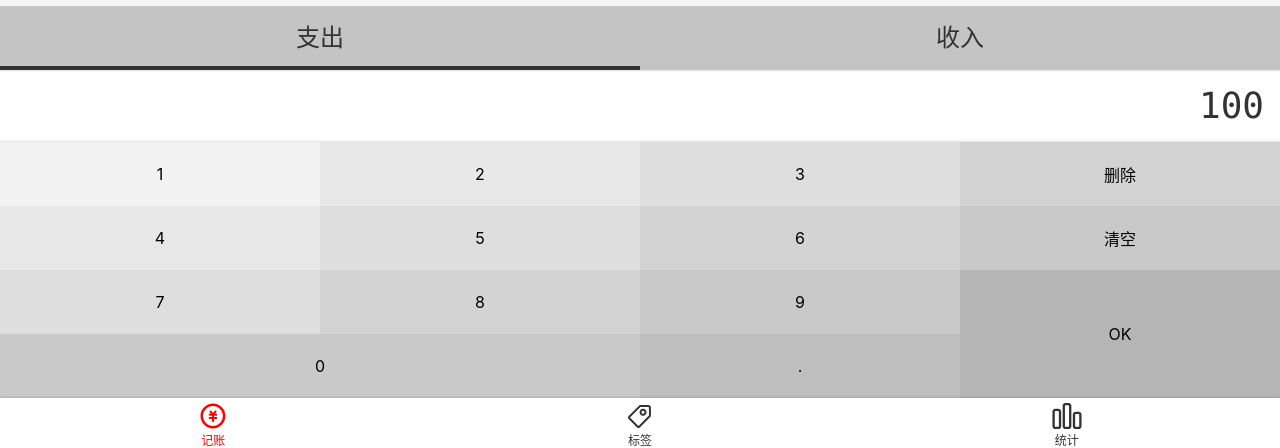
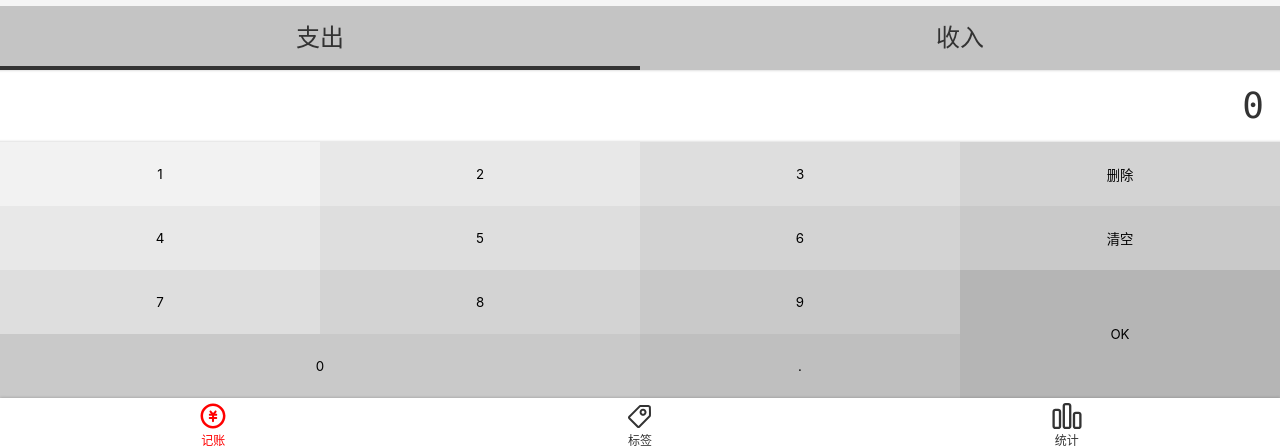
Before and after one commit to deexiao/morney, a Vue app: page /#/money in a window 1280 px wide. Shown: the part 348-796 px from the top of the page. Built offline with nearby package versions, Linux system fonts and the light colour scheme.

Commit message:
基本完成 numberPad 组件

```diff
--- a/src/components/Money/NumberPad.vue
+++ b/src/components/Money/NumberPad.vue
@@ -1,28 +1,61 @@
 <template>
   <div class="numberPad">
-    <div class="output">100</div>
+    <div class="output">{{ output }}</div>
     <div class="buttons">
-      <button>1</button>
-      <button>2</button>
-      <button>3</button>
-      <button>删除</button>
-      <button>4</button>
-      <button>5</button>
-      <button>6</button>
-      <button>清空</button>
-      <button>7</button>
-      <button>8</button>
-      <button>9</button>
-      <button class="ok">OK</button>
-      <button class="zero">0</button>
-      <button>.</button>
+      <button @click="inputContent">1</button>
+      <button @click="inputContent">2</button>
+      <button @click="inputContent">3</button>
+      <button @click="remove">删除</button>
+      <button @click="inputContent">4</button>
+      <button @click="inputContent">5</button>
+      <button @click="inputContent">6</button>
+      <button @click="clear">清空</button>
+      <button @click="inputContent">7</button>
+      <button @click="inputContent">8</button>
+      <button @click="inputContent">9</button>
+      <button @click="ok" class="ok">OK</button>
+      <button @click="inputContent" class="zero">0</button>
+      <button @click="inputContent">.</button>
     </div>
   </div>
 </template>
 
 <script lang="ts">
-export default {
-  name: 'NumberPad',
+import Vue from 'vue'
+import { Component, Prop } from 'vue-property-decorator'
+@Component
+export default class NumberPad extends Vue {
+  output: string = '0'
+  inputContent(event: MouseEvent) {
+    const button = event.target as HTMLButtonElement
+    const input = button.textContent!
+    if (this.output.length === 16) {
+      return
+    }
+    if (this.output === '0') {
+      if ('0123456789'.indexOf(input) >= 0) {
+        this.output = input
+      } else {
+        this.output += input
+      }
+      return
+    }
+    if (this.output.indexOf('.') >= 0 && input === '.') {
+      return
+    }
+    this.output += input
+  }
+  remove() {
+    if (this.output.length === 1) {
+      this.output = '0'
+    } else {
+      this.output = this.output.slice(0, -1)
+    }
+  }
+  clear() {
+    this.output = '0'
+  }
+  ok() {}
 }
 </script>
 
@@ -36,11 +69,11 @@
     font-family: Consolas, monospace;
     padding: 9px 16px;
     text-align: right;
+    height: 72px;
   }
   .buttons {
     @extend %clearFix;
     > button {
-      font-size: 16px;
       width: 25%;
       height: 64px;
       float: left;
```
